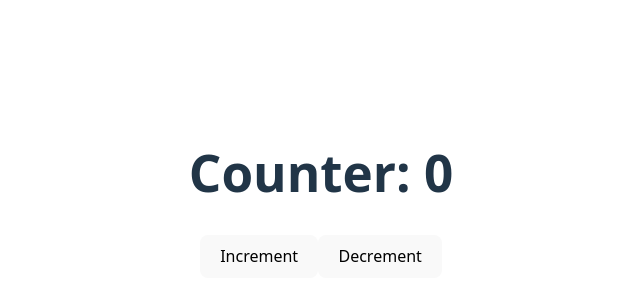
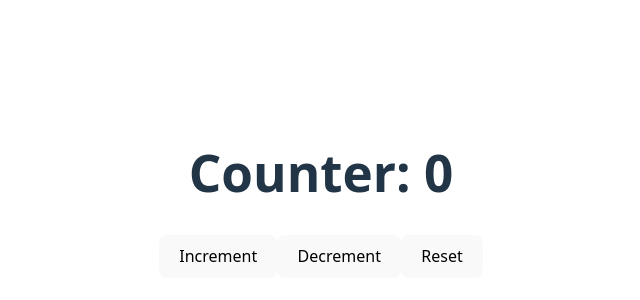
Before and after one commit to CodeHarsh108/useRef-hook, a React (Vite) app: page / in a window 1280 px wide. Shown: the part 206-506 px from the top of the page, without its empty margins (319-959 px from the left). Built offline with nearby package versions, Linux system fonts and the light colour scheme.

Commit message:
Updating a custom hook

```diff
--- a/src/Appl.jsx
+++ b/src/Appl.jsx
@@ -5,13 +5,14 @@
 
 
 function Appl() {
-  const {counter, increment, decrement} = useCounter();
+  const {counter, increment, decrement, reset} = useCounter(100);
 
   return (
     <div>
       <h1>Counter: {counter}</h1>
       <button onClick={increment}>Increment</button>
       <button onClick={decrement}>Decrement</button>
+      <button onClick={reset}>Reset</button>
     </div>
   );
 }
--- a/src/useCounter.jsx
+++ b/src/useCounter.jsx
@@ -2,7 +2,7 @@
 import React, { useState } from 'react';
 
 
-function useCounter() {
+function useCounter(initialValue = 0) {
   const [counter, setCounter] = useState(0);
   const increment = () => {
     setCounter(counter + 1);
@@ -10,7 +10,10 @@
   const decrement = () => {
     setCounter(counter - 1);
   }
+  const reset = () => {
+    setCounter(initialValue);
+  }
 
-  return {counter, increment, decrement};
+  return {counter, increment, decrement, reset};
 }
 export default useCounter;
```
